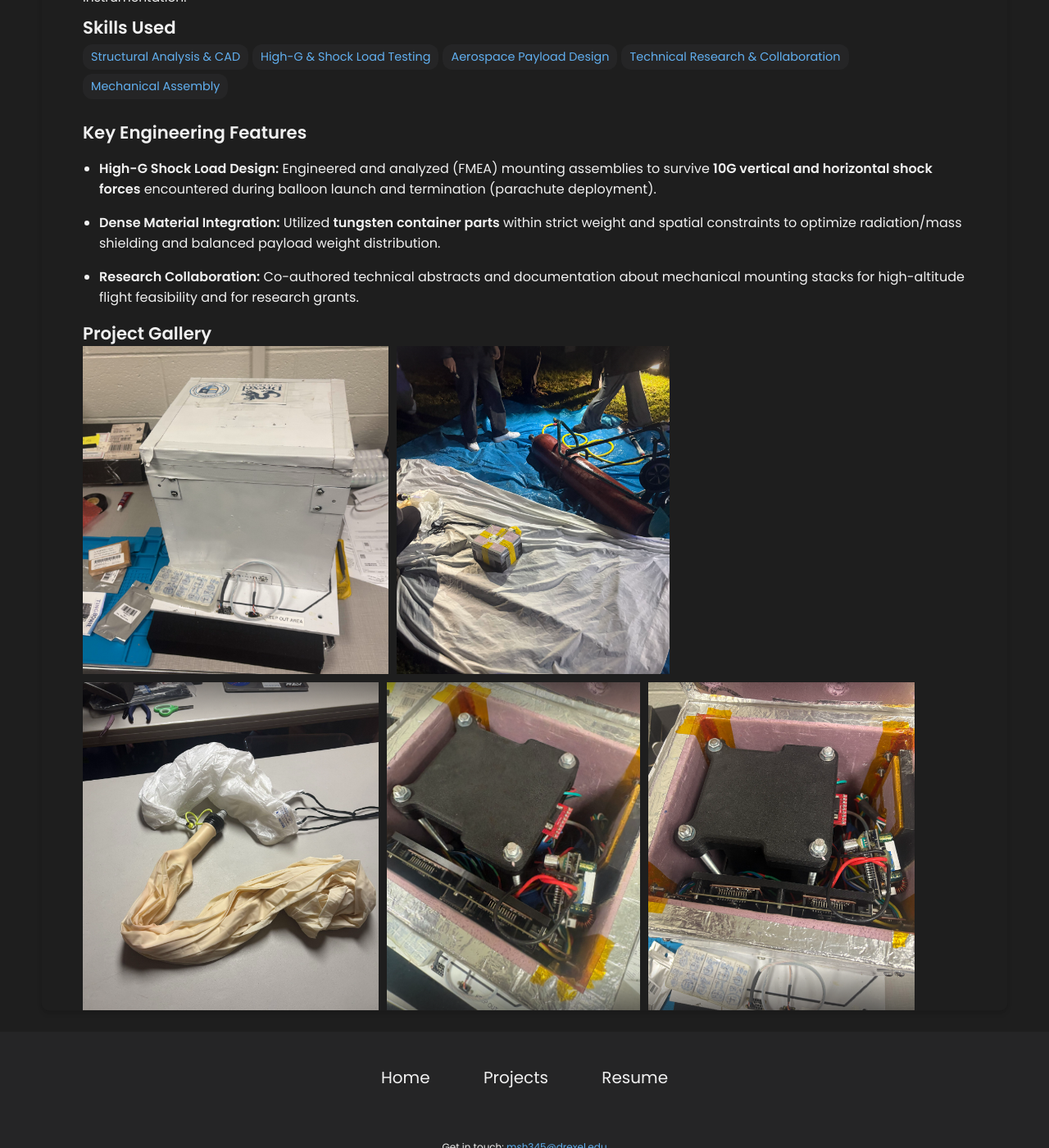
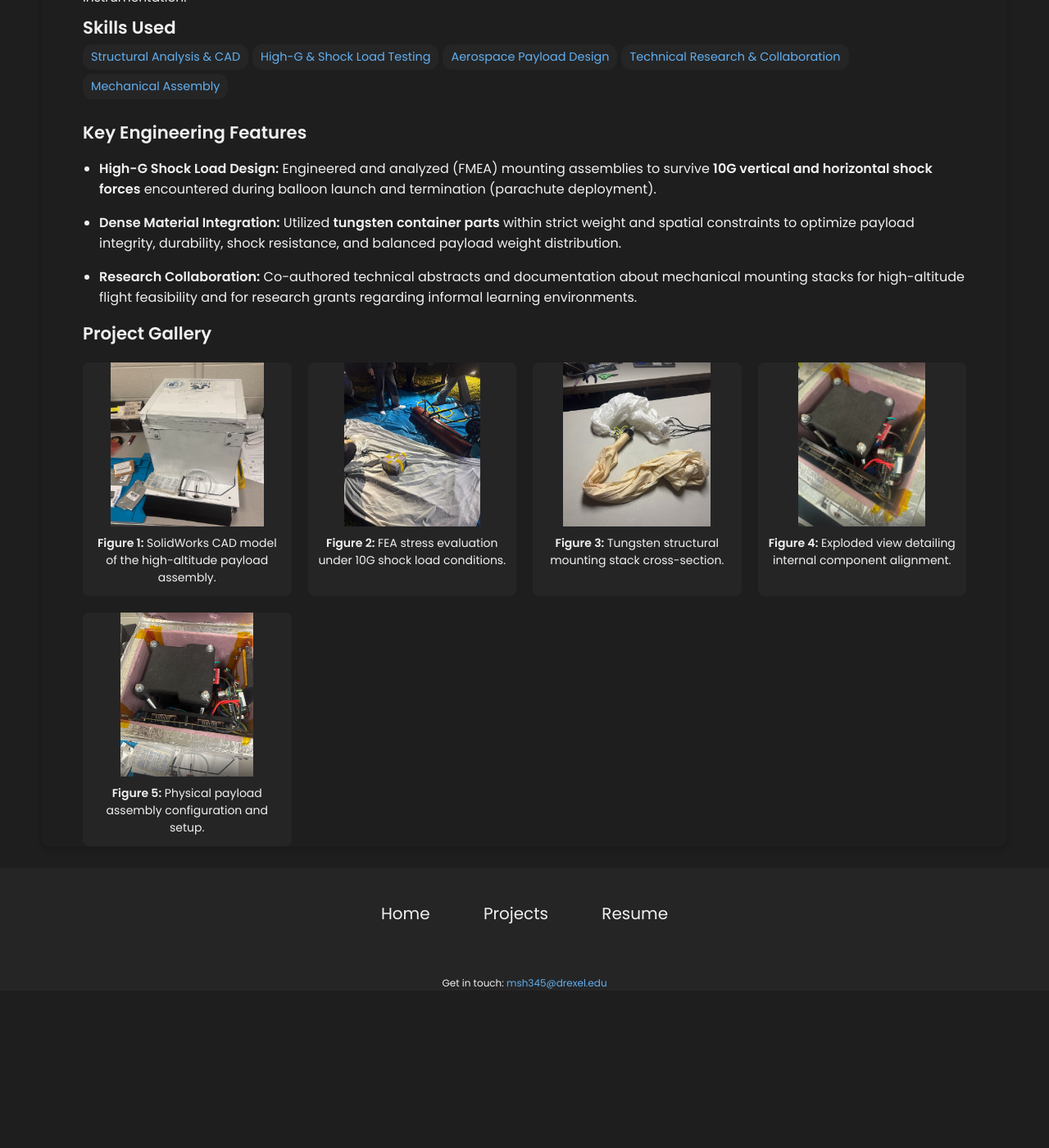
Before and after one commit to MuHasOfficial/MuHasOfficial.github.io, a Jekyll site: the page built from _projects/HASP/index.md, in a window 1280 px wide and 1400 px high, scrolled down 609 px. Shown: the whole window at 82% size. Built offline with Jekyll 4.4.1, drawn with Linux system fonts in a browser that asks for light colours; after the commit the page ends 1817 px from its top, so only the background shows below that.

Commit message:
Refine key engineering features descriptions
Updated descriptions for dense material integration and research collaboration to enhance clarity and detail.

```diff
--- a/_projects/HASP/index.md
+++ b/_projects/HASP/index.md
@@ -14,8 +14,48 @@ main-image: /hasp1.png
 
 ## Key Engineering Features
 - **High-G Shock Load Design:** Engineered and analyzed (FMEA) mounting assemblies to survive **10G vertical and horizontal shock forces** encountered during balloon launch and termination (parachute deployment).
-- **Dense Material Integration:** Utilized **tungsten container parts** within strict weight and spatial constraints to optimize radiation/mass shielding and balanced payload weight distribution.
-- **Research Collaboration:** Co-authored technical abstracts and documentation about mechanical mounting stacks for high-altitude flight feasibility and for research grants.
+- **Dense Material Integration:** Utilized **tungsten container parts** within strict weight and spatial constraints to optimize payload integrity, durability, shock resistance, and balanced payload weight distribution.
+- **Research Collaboration:** Co-authored technical abstracts and documentation about mechanical mounting stacks for high-altitude flight feasibility and for research grants regarding informal learning environments.
 
 ## Project Gallery
-{% include image-gallery.html images="hasp1.png, hasp2.png, hasp3.png, hasp4.png, hasp5.png" height="400" %}
+
+<div class="gallery-grid" style="display: grid; grid-template-columns: repeat(auto-fit, minmax(250px, 1fr)); gap: 20px; margin-top: 20px;">
+
+  {% assign folder_path = page.path | split: "/" | slice: 0, 2 | join: "/" %}
+
+  <figure style="text-align: center; margin: 0; background-color: #252526; border-radius: 8px; padding-bottom: 12px; overflow: hidden;">
+    <img src="/{{ folder_path }}/hasp1.png" alt="HASP Assembly" style="width: 100%; height: 200px; object-fit: contain; background-color: #252526; display: block;">
+    <figcaption style="margin-top: 10px; font-size: 14px; color: #f0f0f0; padding: 0 10px;">
+      <strong>Figure 1:</strong> SolidWorks CAD model of the high-altitude payload assembly.
+    </figcaption>
+  </figure>
+
+  <figure style="text-align: center; margin: 0; background-color: #252526; border-radius: 8px; padding-bottom: 12px; overflow: hidden;">
+    <img src="/{{ folder_path }}/hasp2.png" alt="Structural Analysis" style="width: 100%; height: 200px; object-fit: contain; background-color: #252526; display: block;">
+    <figcaption style="margin-top: 10px; font-size: 14px; color: #f0f0f0; padding: 0 10px;">
+      <strong>Figure 2:</strong> FEA stress evaluation under 10G shock load conditions.
+    </figcaption>
+  </figure>
+
+  <figure style="text-align: center; margin: 0; background-color: #252526; border-radius: 8px; padding-bottom: 12px; overflow: hidden;">
+    <img src="/{{ folder_path }}/hasp3.png" alt="Tungsten Mounting" style="width: 100%; height: 200px; object-fit: contain; background-color: #252526; display: block;">
+    <figcaption style="margin-top: 10px; font-size: 14px; color: #f0f0f0; padding: 0 10px;">
+      <strong>Figure 3:</strong> Tungsten structural mounting stack cross-section.
+    </figcaption>
+  </figure>
+
+  <figure style="text-align: center; margin: 0; background-color: #252526; border-radius: 8px; padding-bottom: 12px; overflow: hidden;">
+    <img src="/{{ folder_path }}/hasp4.png" alt="Exploded View" style="width: 100%; height: 200px; object-fit: contain; background-color: #252526; display: block;">
+    <figcaption style="margin-top: 10px; font-size: 14px; color: #f0f0f0; padding: 0 10px;">
+      <strong>Figure 4:</strong> Exploded view detailing internal component alignment.
+    </figcaption>
+  </figure>
+
+  <figure style="text-align: center; margin: 0; background-color: #252526; border-radius: 8px; padding-bottom: 12px; overflow: hidden;">
+    <img src="/{{ folder_path }}/hasp5.png" alt="Physical Integration" style="width: 100%; height: 200px; object-fit: contain; background-color: #252526; display: block;">
+    <figcaption style="margin-top: 10px; font-size: 14px; color: #f0f0f0; padding: 0 10px;">
+      <strong>Figure 5:</strong> Physical payload assembly configuration and setup.
+    </figcaption>
+  </figure>
+
+</div>
```
